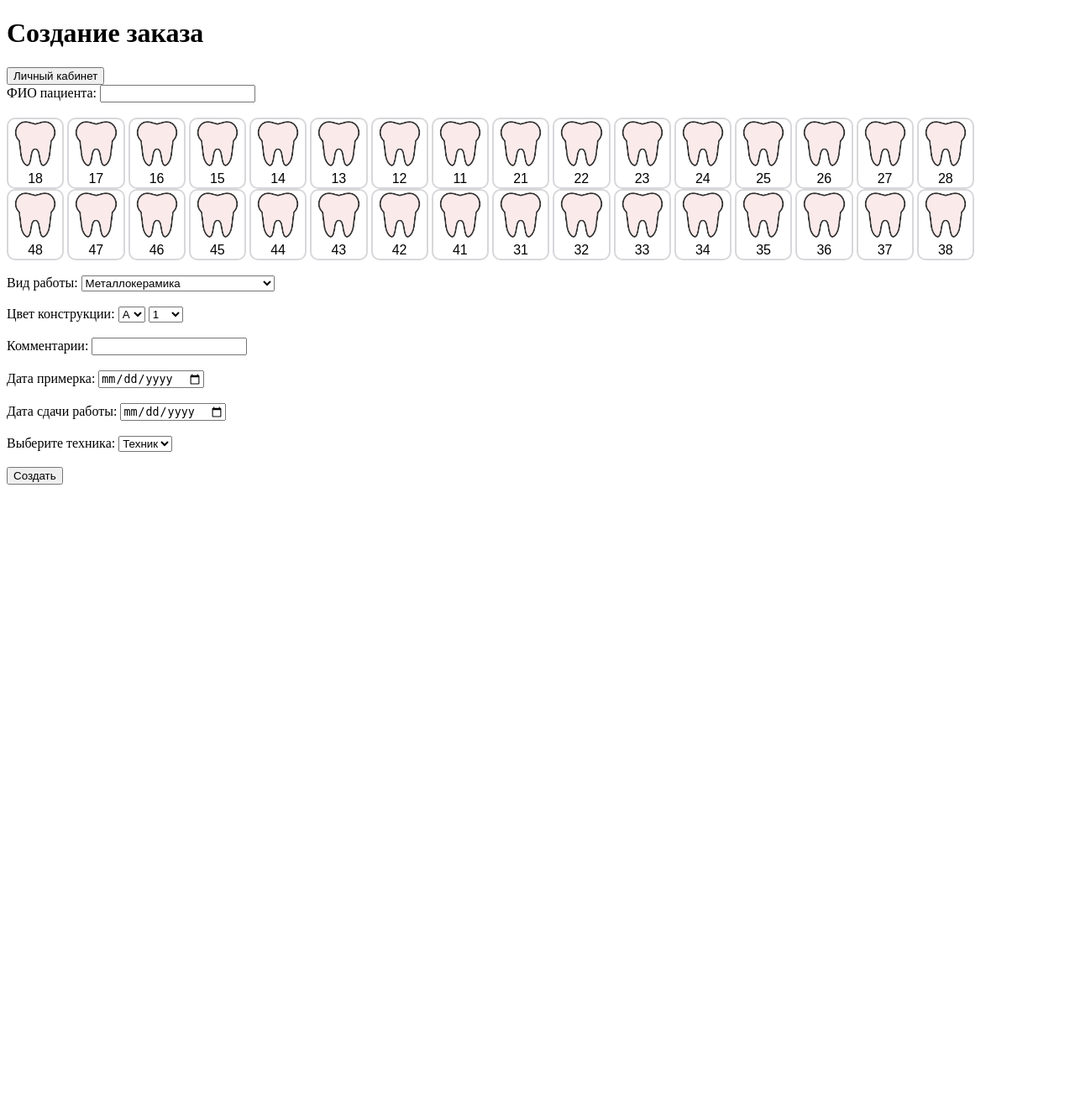
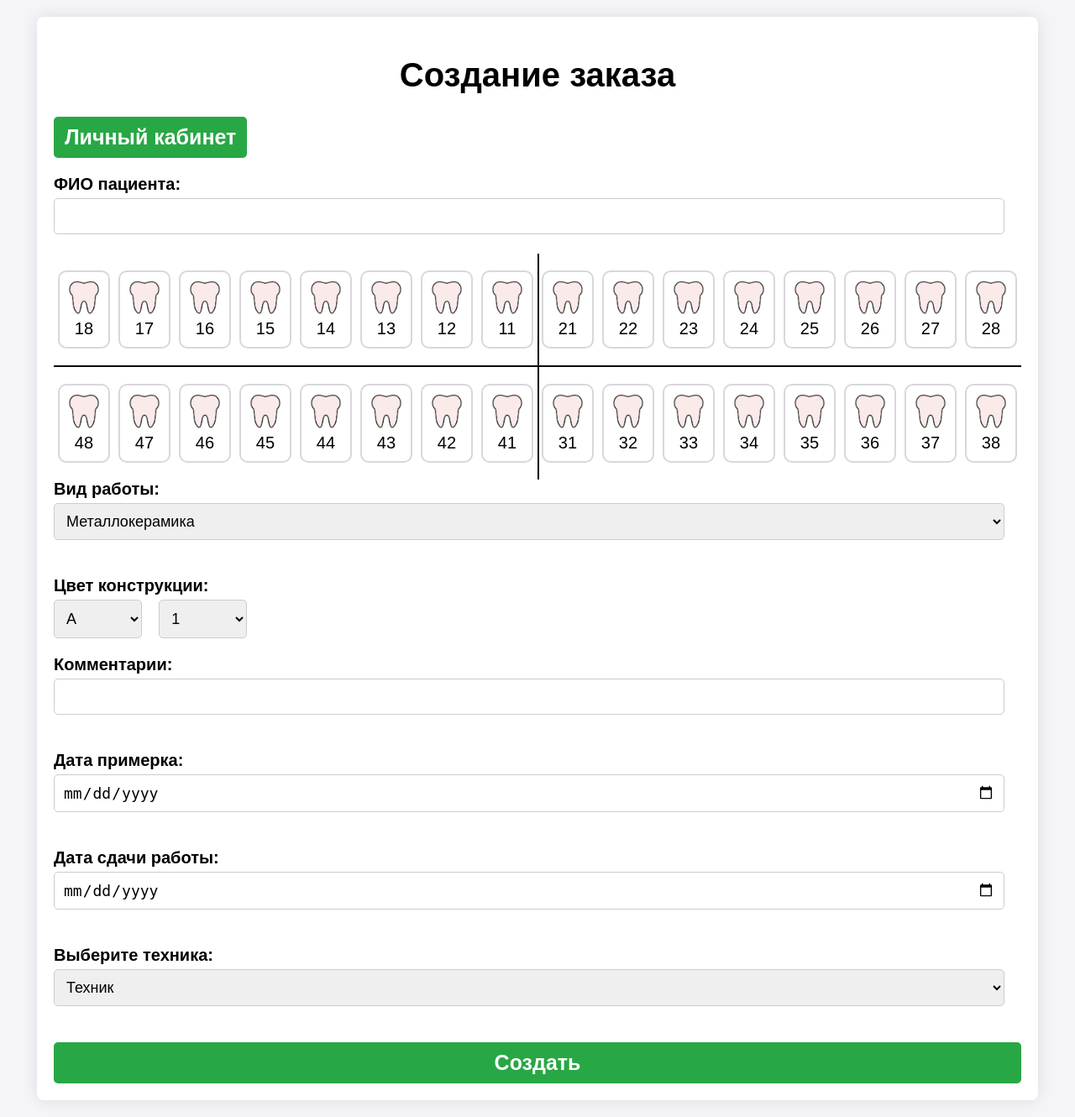
Before and after one commit to Radriz/DoctorConnect, a FastAPI app: page /order/create in a window 1280 px wide. Shown: the whole page at 84% size. Before the commit the page ends 577 px from the top, so only its background shows below. Run offline with FastAPI, Linux system fonts and the light colour scheme.

Commit message:
commit html create order and css

```diff
--- a/main.py
+++ b/main.py
@@ -66,8 +66,24 @@ async def account(request: Request):
         user = get_user(user_id)
         if user[5] == "doctor":
             orders = get_orders_doctor(user[0])
+            for i in range(len(orders)):
+                orders[i] = list(orders[i])
+                data = orders[i][5].split("-")
+                orders[i][5] = f"{data[2]}.{data[1]}.{data[0]}"
+                technik = get_user(orders[i][7])
+                orders[i][7] = technik[1]
+
         else:
             orders = get_orders_technik(user[0])
+            for i in range(len(orders)):
+                orders[i] = list(orders[i])
+                data = orders[i][5].split("-")
+                orders[i][5] = f"{data[2]}.{data[1]}.{data[0]}"
+                doctor = get_user(orders[i][6])
+                if doctor[6] is not None:
+                    orders[i][6] = f"{doctor[1]} ({doctor[6]})"
+                else:
+                    orders[i][6] = f"{doctor[1]}"
 
         done = [order for order in orders if order[9] == 1]
         fitting_done = [order for order in orders if order[9] == 0 and order[12] == 1]
@@ -272,10 +288,10 @@ async def logout(request: Request):
 
 
 if __name__ == "__main__":
-    # uvicorn.run("main:app", host="127.0.0.1", port=8000, reload=True)
-    uvicorn.run("main:app",
-                host="0.0.0.0",
-                port=443,
-                reload=True,
-                ssl_keyfile="/etc/letsencrypt/live/drlink.ru/privkey.pem",
-                ssl_certfile="/etc/letsencrypt/live/drlink.ru/fullchain.pem")
+    uvicorn.run("main:app", host="127.0.0.1", port=8000, reload=True)
+    # uvicorn.run("main:app",
+    #             host="0.0.0.0",
+    #             port=443,
+    #             reload=True,
+    #             ssl_keyfile="/etc/letsencrypt/live/drlink.ru/privkey.pem",
+    #             ssl_certfile="/etc/letsencrypt/live/drlink.ru/fullchain.pem")
--- a/templates/create_order.html
+++ b/templates/create_order.html
@@ -3,14 +3,18 @@
 <head>
     <meta charset="UTF-8">
     <title>Создание заказа</title>
+    <meta name="viewport" content="width=device-width, initial-scale=1.0">
     <link rel="stylesheet" href="/css/create_order.css">
 </head>
 
 <body>
 
+<div class="container">
+    <header>
         <h1>Создание заказа</h1>
+    </header>
     <form method="get" action="/account">
-    <input type="submit" value="Личный кабинет">
+        <input class="personal" type="submit" value="Личный кабинет">
     </form>
     {% if success %}
     <div class="success">
@@ -18,73 +22,81 @@
     </div>
     {% endif %}
     <form id="order_form" method="post" action="/order/create">
-
+        <div class="form-group">
             <label>ФИО пациента:</label>
-    <input name="patient" required><br><br>
+            <input type="text" name="patient" required><br><br>
+        </div>
+        <div class="tooth-selection-container">
+            <div class="tooth-selection">
                 {% for tooth in first_row %}
-    {% if tooth in selected_tooth %}
-    <button style="background-color:#7ef78b" class="button-tooth">
+                {% if tooth == 21 %}
+                <div class="separator"></div>
+                {% endif %}
+                <button class="button-tooth {% if tooth in selected_tooth %}selected{% endif %}">
                     <img src="/images/tooth.png" alt="Tooth"><br>
                     {{tooth}}
                 </button>
-    {% else %}
-    <button class="button-tooth">
+                {% endfor %}
+            </div>
+            <hr>
+            <div class="tooth-selection">
+                {% for tooth in second_row %}
+                {% if tooth == 31 %}
+                <div class="separator"></div>
+                {% endif %}
+                <button class="button-tooth {% if tooth in selected_tooth %}selected{% endif %}">
                     <img src="/images/tooth.png" alt="Tooth"><br>
                     {{tooth}}
                 </button>
-    {% endif %}
                 {% endfor %}
-    <br>
-    {% for tooth in second_row %}
-    {% if tooth in selected_tooth %}
-    <button style="background-color:#7ef78b" class="button-tooth">
-        <img src="/images/tooth.png" alt="Tooth"><br>
-        {{tooth}}
-    </button>
-    {% else %}
-    <button class="button-tooth">
-        <img src="/images/tooth.png" alt="Tooth"><br>
-        {{tooth}}
-    </button>
-    {% endif %}
-    {% endfor %}
-    <br><br>
-
-
+            </div>
+        </div>
+        <div class="form-group">
             <label>Вид работы:</label>
             <select id="type" name="type">
                 {% for type in job_types %}
                 <option value="{{type}}">{{type}}</option>
                 {% endfor %}
-
             </select><br><br>
+        </div>
+        <div class="form-group">
             <label>Цвет конструкции:</label>
-    <select id="color_letter" name="color_letter">
+            <div class="color">
+                <select id="color_letter" name="color_letter" class="color_letter">
                     {% for color in color_letter %}
                     <option value="{{color}}">{{color}}</option>
                     {% endfor %}
                 </select>
-    <select id="color_number" name="color_number">
+                <select id="color_number" name="color_number" class="color_number">
                     {% for number in color_number %}
                     <option value="{{number}}">{{number}}</option>
                     {% endfor %}
                 </select><br><br>
+            </div>
+        </div>
+        <div class="form-group">
             <label>Комментарии:</label>
             <input type="text" name="comment" value=""><br><br>
+        </div>
+        <div class="form-group">
             <label>Дата примерка:</label>
             <input type="date" name="fitting"><br><br>
+        </div>
+        <div class="form-group">
             <label>Дата сдачи работы:</label>
             <input type="date" name="deadline" required><br><br>
+        </div>
+        <div class="form-group">
             <label for="technik">Выберите техника:</label>
             <select id="technik" name="technik">
                 {% for technik in techniks %}
                 <option value="{{technik.id}}">{{technik.name}}</option>
                 {% endfor %}
             </select><br><br>
-    <input id="submit" type="submit" value="Создать">
-
-
+        </div>
+        <input id="submit" type="submit" value="Создать" class="create">
     </form>
+</div>
 <script src="/js/create_order.js"></script>
 </body>
 </html>
--- a/templates/css/create_order.css
+++ b/templates/css/create_order.css
@@ -1,24 +1,34 @@
-.button-tooth{
-    background-color:transparent;
-    border:2px solid #d8d7db;
-    border-radius:10px;
-    width:5.4%;
+body {
+    font-family: Arial, sans-serif;
+    background-color: #f4f4f9;
+    margin: 0;
+    padding: 0;
+    display: flex;
+    justify-content: center;
+    align-items: center;
+    min-height: 100vh;
+    font-size: 20px;
+}
+hr{
+    border: 1px solid black;
 
-    font-size:100%;
 }
-.button-tooth img{
-    max-width:100px;
-    width:100%;
+.container {
+    background: #fff;
+    border-radius: 8px;
+    box-shadow: 0 0 20px rgba(0, 0, 0, 0.1);
+    padding: 20px;
+    width: 90%;
+    margin: 20px;
 }
 
-.button-tooth:hover{
-    background-color:#f2f3f7
+header {
+    margin-bottom: 20px;
+    text-align: center;
+}
 
-}
-@media screen and (max-width: 600px) {
-    .button-tooth {
-        font-size: 60%;
-    }
+header form input:hover {
+    background: #0056b3;
 }
 
 .success {
@@ -26,6 +36,130 @@
     color: white;
     text-align: center;
     padding: 20px;
-    width: 50%;
+    border-radius: 5px;
+}
+
+.form-group {
     margin-bottom: 20px;
 }
+
+.form-group label {
+    display: block;
+    margin-bottom: 5px;
+    font-weight: bold;
+}
+
+input[type="text"], input[type="date"], select {
+    width: calc(100% - 20px);
+    padding: 10px;
+    border: 1px solid #ccc;
+    border-radius: 5px;
+    font-size: 18px;
+    box-sizing: border-box;
+}
+
+.color {
+    display: flex;
+    justify-content: space-between;
+    width: 20%;
+    min-width: 200px;
+    margin-bottom: 20px;
+}
+
+.color_letter {
+    margin-right: 10px;
+}
+
+.color_number {
+    margin-left: 10px;
+}
+
+.create {
+    background: #28a745;
+    color: white;
+    border: none;
+    padding: 10px 20px;
+    border-radius: 5px;
+    cursor: pointer;
+    width: 100%;
+    font-size: 25px;
+    font-weight: bold;
+}
+
+.personal {
+    background: #28a745;
+    color: white;
+    border: none;
+    padding: 10px;
+    border-radius: 5px;
+    cursor: pointer;
+    width: 20%;
+    font-size: 25px;
+    font-weight: bold;
+    margin-bottom: 20px;
+}
+
+input[type="submit"]:hover {
+    background: #218838;
+}
+
+.tooth-selection-container {
+    position: relative;
+}
+
+.tooth-selection {
+    display: flex;
+    flex-wrap: wrap;
+    justify-content: space-around;
+    margin-bottom: 20px;
+    margin-top: 20px;
+    position: relative;
+}
+
+.separator {
+    width: 2px;
+    background-color: #000;
+    height: calc(100% + 40px); /* Adjust the height to ensure the separator spans both rows */
+    position: absolute;
+    left: 50%;
+    top: -20px; /* Adjust the top position to ensure the separator spans both rows */
+    z-index: 0;
+}
+
+.button-tooth {
+    background-color: transparent;
+    border: 2px solid #d8d7db;
+    border-radius: 10px;
+    width: 5.4%;
+    font-size: 100%;
+    padding: 10px;
+    cursor: pointer;
+    transition: background-color 0.3s;
+    position: relative;
+    z-index: 1;
+}
+
+.button-tooth img {
+    max-width: 100px;
+    width: 100%;
+}
+
+.button-tooth:hover {
+    background-color: #f2f3f7;
+}
+
+.button-tooth.selected {
+    background-color: #7ef78b;
+    border-color: #4CAF50;
+}
+
+@media screen and (max-width: 600px) {
+    .button-tooth {
+        font-size: 60%;
+        width: 10%;
+    }
+
+    .container {
+        padding: 10px;
+    }
+}
```
Also changed, not shown: templates/css/doctor_personal_account.css (added, +120 -0 lines), templates/css/technik_personal_account.css (added, +106 -0 lines), templates/doctor_personal_account.html (+9 -130 lines), templates/technik_personal_account.html (+27 -32 lines), Database.db. Lines whose indentation alone changed are shown as unchanged.
